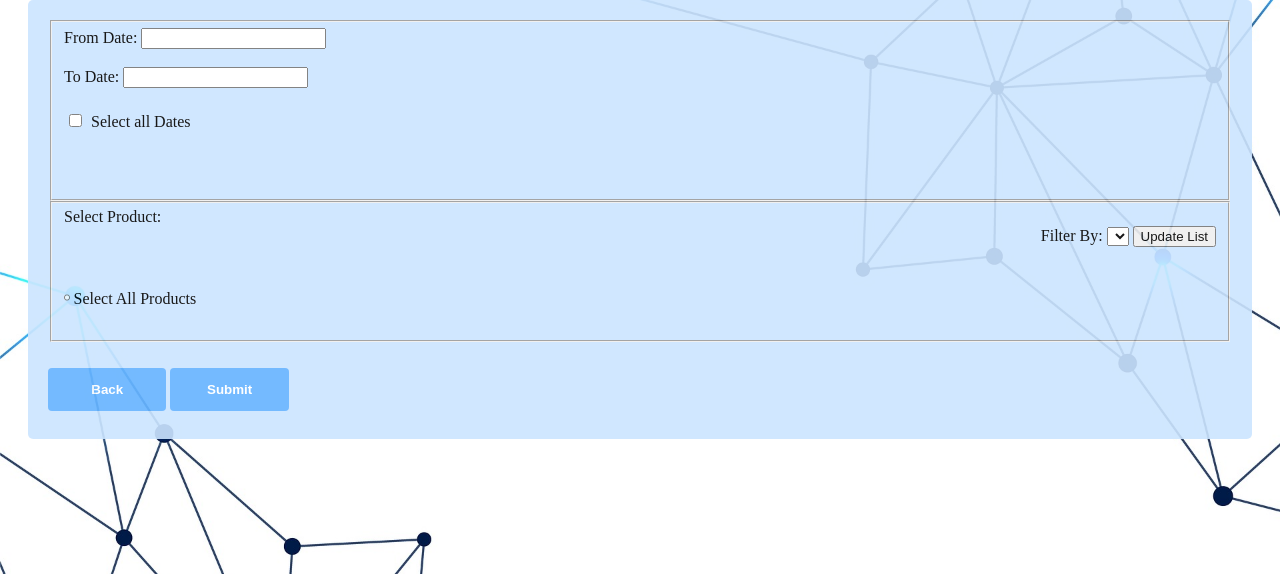
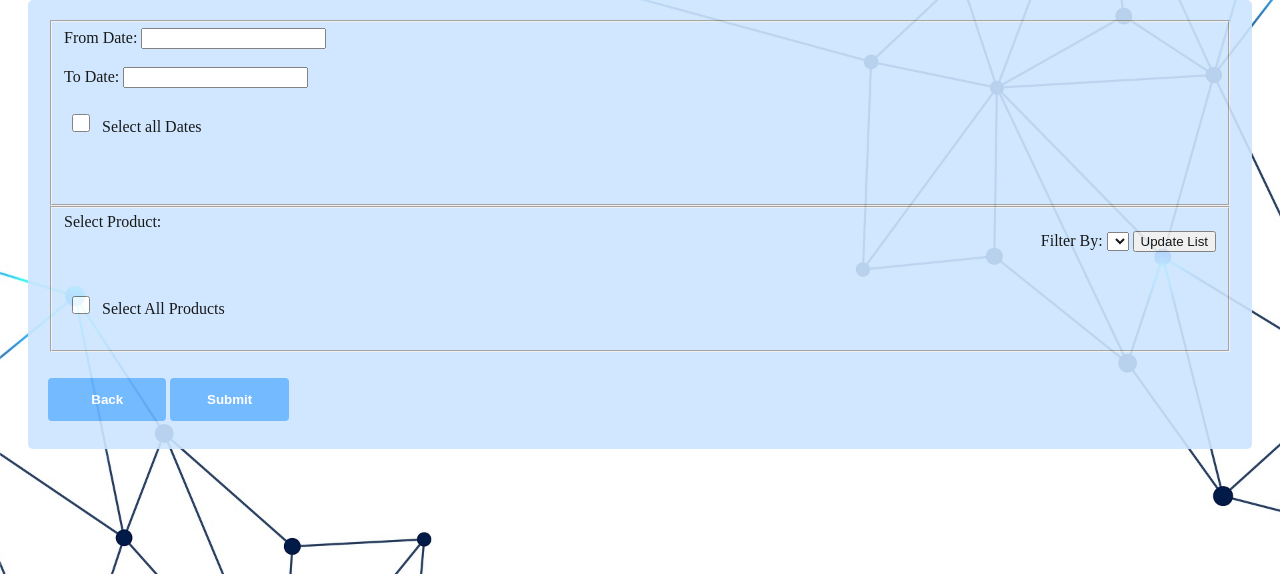
Before and after one commit to ashwinibr/SocialMediaIssueTrackingTool, a Django app: page /scraping/homepage/brand/mobiles/ in a window 1280 px wide. Shown: the part 226-800 px from the top of the page. Run offline with Django 3.2, Linux system fonts and the light colour scheme; lists and menus that the app fills with data are empty; some libraries are stand-ins or nearby versions.

Commit message:
checkbox format updated
Updated checkbox style to fit chrome browser

```diff
--- a/SocialMediaIssueTrackingTool/ScrapingTool/templates/base.html
+++ b/SocialMediaIssueTrackingTool/ScrapingTool/templates/base.html
@@ -4,9 +4,9 @@
   <style>
 
 .newspaper {
-  -webkit-column-count: 4; /* Chrome, Safari, Opera */
-  -moz-column-count: 4; /* Firefox */
-  column-count: 4;
+  -webkit-column-count: 2; /* Chrome, Safari, Opera */
+  -moz-column-count: 2; /* Firefox */
+  column-count: 2;
   -webkit-column-width: 100px; /* Chrome, Safari, Opera */
   -moz-column-width: 100px; /* Firefox */
   column-width: 100px;
@@ -119,9 +119,10 @@ input.id_main_url {
 }
 
 input[type=checkbox] {
-  width: 2%;
+  height: 18px;
+  width: 18px;
   padding: 10px 15px;
-  margin: 8px 0;
+  margin: 8px 8px;
   box-sizing: border-box;
 }
 
--- a/SocialMediaIssueTrackingTool/ScrapingTool/templates/socialmediascraping.html
+++ b/SocialMediaIssueTrackingTool/ScrapingTool/templates/socialmediascraping.html
@@ -115,7 +115,7 @@
                     <fieldset>
                         <div class="product-lis">
                             <label> Select Product:</label>
-                                <div align="right">
+                                <div align="right" id="years-dropdown">
                                 <label align="right">Filter By:</label>
                                 <select name="years" id="years-dropdown" class="years-dropdown">
                                     {% for year in announcedyear %}
@@ -132,7 +132,7 @@
                             <div class="a"><div class="loader" id="loader"></div></div>
                             <input type="checkbox" name="allproducts" onClick="toggle(this)"> Select All Products<br>
                             {% for names in productname %}
-                            <input type = "checkbox" name="product[]" value="{{names}}" onchange="ProdSelection()">{{names}}<br>
+                            <input type = "checkbox" name="product[]" value="{{names}}" onchange="ProdSelection()"> {{names}} <br>
                             {%endfor %}
                             </div>
                         </div>
```
